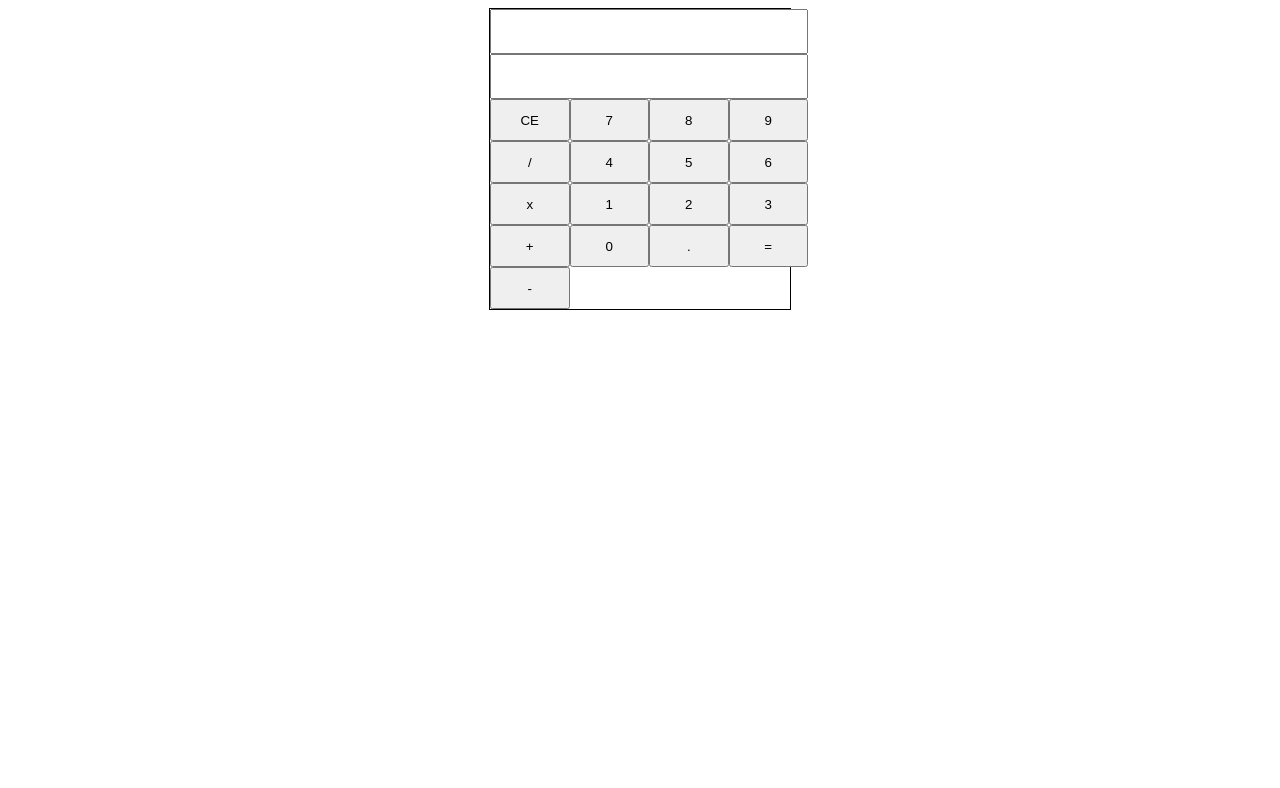
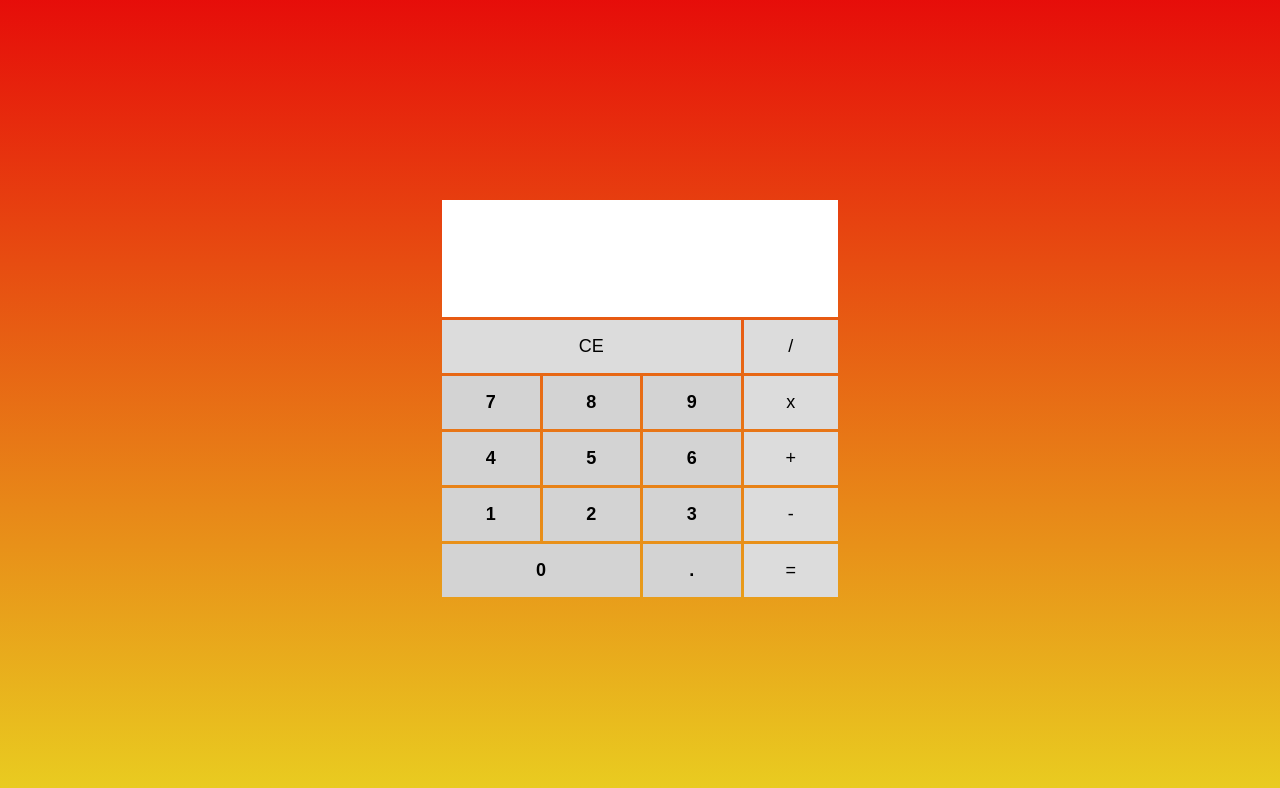
Before and after one commit to willianottoni/JavaScript, a plain HTML site: page Calculadora/index.html in a window 1280 px wide. Drawn offline with Linux system fonts and the light colour scheme.

Commit message:
Aula 11 Março - Calculadora finalizada

```diff
--- a/Calculadora/index.html
+++ b/Calculadora/index.html
@@ -16,22 +16,22 @@
             <input type="text" id="display-result"></input>
             <div class="content-calculator">
                 <input type="button" id="button-three" value="CE" onclick="clearDisplay()"></input>
-                <input type="button" value="7" onclick="insertNumber(this)"></input>
-                <input type="button" value="8" onclick="insertNumber(this)"></input>
-                <input type="button" value="9" onclick="insertNumber(this)"></input>
-                <input type="button" value="/" onclick="insertOperacion(this)"></input>
-                <input type="button" value="4" onclick="insertNumber(this)"></input>
-                <input type="button" value="5" onclick="insertNumber(this)"></input>
-                <input type="button" value="6" onclick="insertNumber(this)"></input>
-                <input type="button" value="x" onclick="insertOperacion(this)"></input>
-                <input type="button" value="1" onclick="insertNumber(this)"></input>
-                <input type="button" value="2" onclick="insertNumber(this)"></input>
-                <input type="button" value="3" onclick="insertNumber(this)"></input>
-                <input type="button" value="+" onclick="insertOperacion(this)"></input>
-                <input type="button" value="0" onclick="insertNumber(this)"></input>
-                <input type="button" value="." onclick="insertPoint(this)"></input>
-                <input type="button" value="=" onclick="result()"></input>
-                <input type="button" value="-" onclick="insertOperacion(this)"></input>
+                <input type="button" id="button-operation" value="/" onclick="insertOperacion(this)"></input>
+                <input type="button" id="button-number" value="7" onclick="insertNumber(this)"></input>
+                <input type="button" id="button-number" value="8" onclick="insertNumber(this)"></input>
+                <input type="button" id="button-number" value="9" onclick="insertNumber(this)"></input>
+                <input type="button" id="button-operation" value="x" onclick="insertOperacion(this)"></input>
+                <input type="button" id="button-number" value="4" onclick="insertNumber(this)"></input>
+                <input type="button" id="button-number" value="5" onclick="insertNumber(this)"></input>
+                <input type="button" id="button-number" value="6" onclick="insertNumber(this)"></input>
+                <input type="button" id="button-operation" value="+" onclick="insertOperacion(this)"></input>
+                <input type="button" id="button-number" value="1" onclick="insertNumber(this)"></input>
+                <input type="button" id="button-number" value="2" onclick="insertNumber(this)"></input>
+                <input type="button" id="button-number" value="3" onclick="insertNumber(this)"></input>
+                <input type="button" id="button-operation" value="-" onclick="insertOperacion(this)"></input>
+                <input type="button" id="button-two" value="0" onclick="insertNumber(this)"></input>
+                <input type="button" id="button-point" value="." onclick="insertPoint(this)"></input>
+                <input type="button" id="button-operation" value="=" onclick="result()"></input>
             </div>
         </div>
     </div>
--- a/Calculadora/style.css
+++ b/Calculadora/style.css
@@ -1,28 +1,137 @@
+body {
+  margin: 0;
+  background: hsla(52, 82%, 52%, 1);
+
+  background: linear-gradient(
+    90deg,
+    hsla(52, 82%, 52%, 1) 0%,
+    hsla(1, 92%, 47%, 1) 100%
+  );
+
+  background: -moz-linear-gradient(
+    90deg,
+    hsla(52, 82%, 52%, 1) 0%,
+    hsla(1, 92%, 47%, 1) 100%
+  );
+
+  background: -webkit-linear-gradient(
+    90deg,
+    hsla(52, 82%, 52%, 1) 0%,
+    hsla(1, 92%, 47%, 1) 100%
+  );
+
+  filter: progid: DXImageTransform.Microsoft.gradient( startColorstr="#E9D022", endColorstr="#E60B09", GradientType=1 );
+}
+
 .content {
   display: flex;
   justify-content: center;
+  height: 100vh;
+  align-items: center;
 }
 
 .calculator {
-    width: 300px;
-    height: 300px;
+  height: 400px;
   display: grid;
-    grid-template-rows: 15% 15% 70%;
-    border: solid 1px black;
+  grid-template-rows: 20% 10% 70%;
+}
+
+#display-calculator {
+  font-size: 30px;
+  text-align: right;
+  border: none;
+  padding: 0;
+  margin-left: 3px;
+  margin-right: 3px;
+  padding-right: 10px;
+}
+
+#display-result {
+  font-size: 16px;
+  text-align: right;
+  border: none;
+  padding: 0;
+  margin-bottom: 3px;
+  margin-left: 3px;
+  margin-right: 3px;
+  padding-right: 10px;
 }
 
 .content-calculator {
+  width: 100%;
   display: grid;
   grid-template-rows: 20% 20% 20% 20% 20%;
   grid-template-columns: 25% 25% 25% 25%;
 }
 
-#display-calculator {
-    font-size: 24px;
-    text-align: right;
+#button-three {
+  grid-area: 1 / span 3;
+  border: none;
+  font-size: 18px;
+  padding: 0;
+  margin-bottom: 3px;
+  margin-left: 3px;
+  background-color: #DCDCDC
 }
 
-#display-result {
+#button-three:hover {
+  background-color: #F8F8FF;
+}
+
+#button-two {
+  grid-area: 5 / span 2;
+  font-weight: bold;
+  border: none;
   font-size: 18px;
-    text-align: right;
+  padding: 0;
+  margin-left: 3px;
+  margin-bottom: 3px;
+  background-color: #D3D3D3
 }
+
+#button-two:hover {
+  background-color: #F8F8FF;
+}
+
+#button-number {
+  font-weight: bold;
+  border: none;
+  font-size: 18px;
+  padding: 0;
+  margin-bottom: 3px;
+  margin-left: 3px;
+  background-color: #D3D3D3
+}
+
+#button-number:hover {
+  background-color: #F8F8FF;
+}
+
+#button-point {
+  font-weight: bold;
+  border: none;
+  font-size: 18px;
+  padding: 0;
+  margin-bottom: 3px;
+  margin-left: 3px;
+  background-color: #D3D3D3
+}
+
+#button-point:hover{
+  background-color: #F8F8FF;
+}
+
+
+#button-operation {
+  background-color: #DCDCDC;
+  border: none;
+  font-size: 18px;
+  padding: 0;
+  margin-bottom: 3px;
+  margin-left: 3px;
+  margin-right: 3px;
+}
+
+#button-operation:hover {
+    background-color: #F8F8FF;
+}
```
Also changed, not shown: 1 other file. Lines whose indentation alone changed are shown as unchanged.
